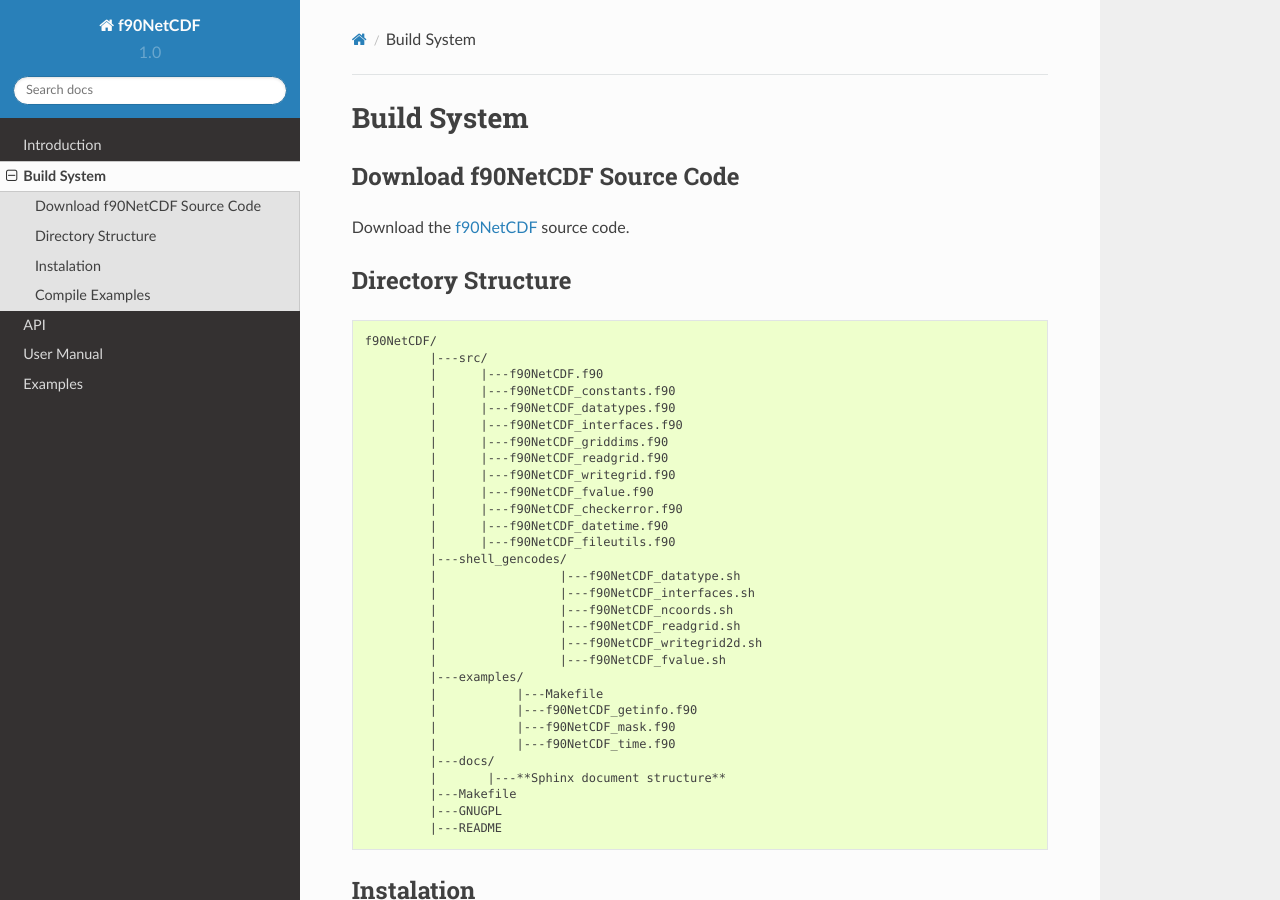
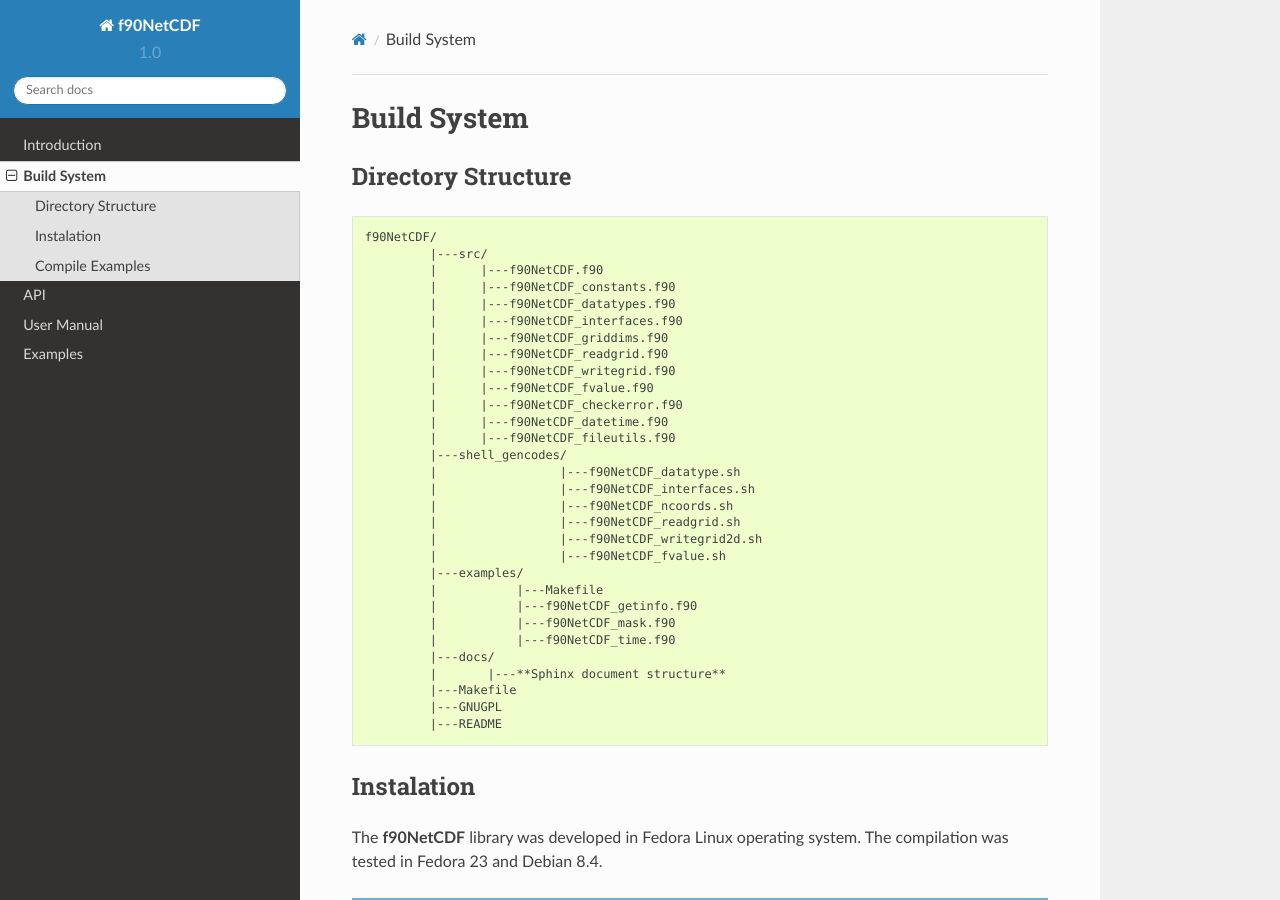
Before and after one commit to pimentafm/FortranProcessingLibrary, a Sphinx documentation site: the page built from docs/src/2_buildsystem.rst, in a window 1280 px wide and 900 px high. Built offline with Sphinx 7.4.7 and the Read the Docs theme 2.0.0, drawn with Linux system fonts in a browser that asks for light colours.

Commit message:
Doc changes

```diff
--- a/docs/src/2_buildsystem.rst
+++ b/docs/src/2_buildsystem.rst
@@ -3,10 +3,8 @@ Build System
 
 .. highlight:: sh
 
-Download f90NetCDF Source Code
-==============================
+.. **Download** `f90NetCDF <http://www.biosfera.dea.ufv.br>`_ **Source Code**
 
-Download the `f90NetCDF <http://www.biosfera.dea.ufv.br>`_ source code.
 
 Directory Structure
 ===================
```
